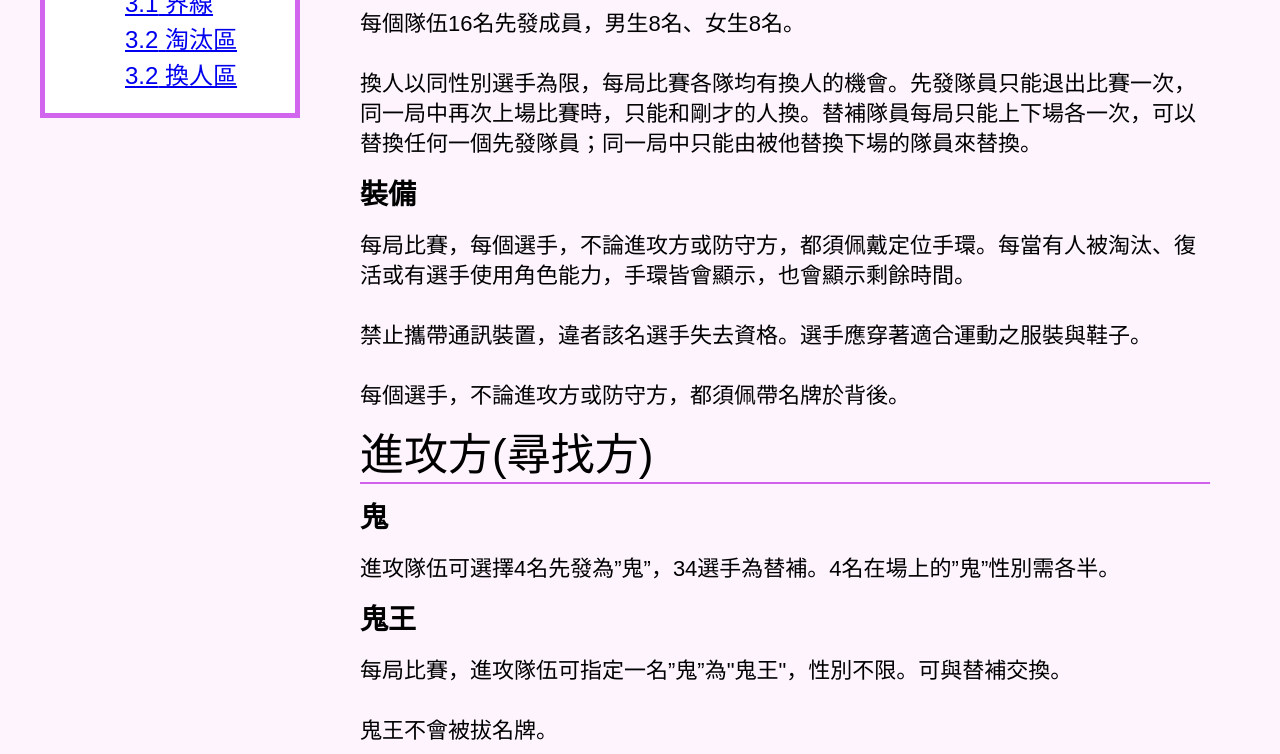
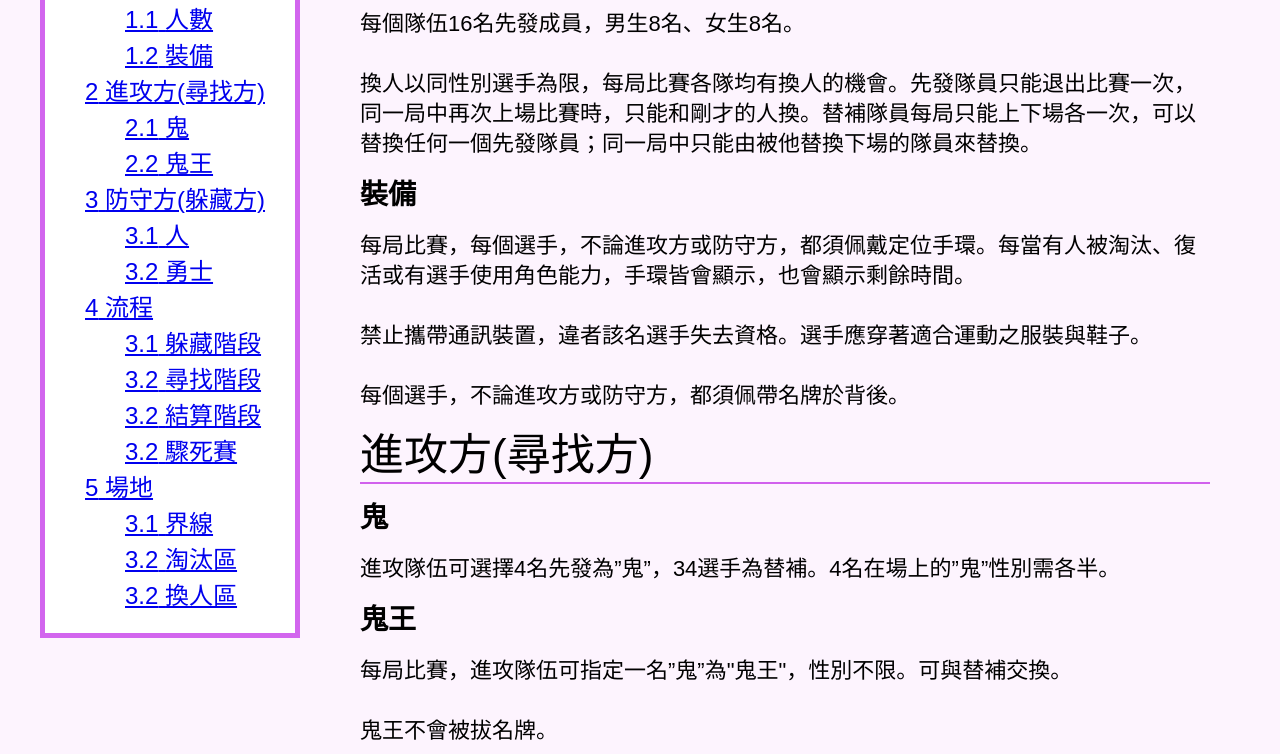
Before and after one commit to mcqueen7/HTMLmidterm, a plain HTML site: page rule.html in a window 1280 px wide. Shown: the part 752-1506 px from the top of the page. Drawn offline with nearby package versions, Linux system fonts and the light colour scheme.

Commit message:
rule_asidebar_try commit

```diff
--- a/css/rulestyle.css
+++ b/css/rulestyle.css
@@ -124,6 +124,10 @@ body{
     text-align: center;
     color: #000000;
 }
+.forasidebar{
+    display: flex;
+
+}
 .content_container{
     display: flex;
     flex-wrap: wrap;
@@ -136,8 +140,9 @@ body{
     margin-right: 60px;
     border: solid rgba(192, 37, 231, 0.705) 5px;
     background-color: rgb(255, 255, 255);
-    position: fixed;
-    top:15%;
+    position: sticky;
+    top:130px;
+
 
 }
 .aside_bar_fake{
@@ -145,9 +150,9 @@ body{
     height: 800px;
     margin-left:40px ;
     margin-right: 60px;
-    /* border: solid rgba(192, 37, 231, 0.705) 5px; */
-    /* background-color: rgba(228, 121, 238, 0.082); */
-
+    border: solid rgba(192, 37, 231, 0.705) 5px;
+    background-color: rgba(228, 121, 238, 0.082);
+    position: sticky;
 }
 .toc_title{
     font-family: Arial;
--- a/rule.html
+++ b/rule.html
@@ -27,8 +27,9 @@
         </header>
             <h1 class="content_title_title">比賽規則</h1>
             <div class="content_title_line"> </div>
-            <div class="TMP">
-                <div class="aside_bar">
+
+        <div class="forasidebar">
+            <aside class="aside_bar">
                 <div class="toc"><h2 class="toc_title">目次</h2></div>
                 <ul>
                     <li class="toclevel"><a href="#隊伍"><span class="tocnumber">1</span> <span class="toctext">隊伍</span></a>
@@ -66,13 +67,9 @@
                     </li>
 
                 </ul>
-                </div>
+            </aside>
+            <div class="content_container">
 
-            </div>
-        <div class="content_container">
-            <aside class="aside_bar_fake">
-
-            </aside>
                 <div class="article_container">
                     <h2 class="mid_title" id="隊伍">隊伍</h2>
                     <h3 class="small_title" id="人數">人數</h3>
@@ -144,6 +141,8 @@
             </div>
 
         </div>
+
+    </div>
     <footer class="footer">
         <img class="logo_picture_bottom" src="./images/logo.png" alt="main picture">
         <p class="footer_content">電話：(02) 2222-5555&nbsp;&nbsp;&nbsp; E-mail：s11119000@stu.ntue.edu.tw <br> 地址：10671 臺北市大安區和平東路2段134號 <br> Copyright © 國北躲貓貓協會著作所有並保留一切權利
```
Lines whose indentation alone changed are shown as unchanged.
